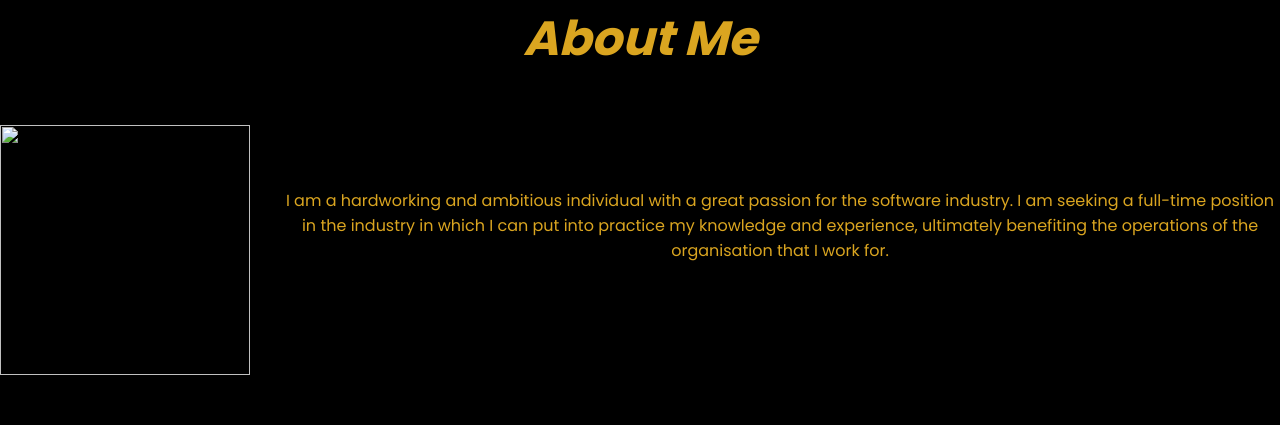
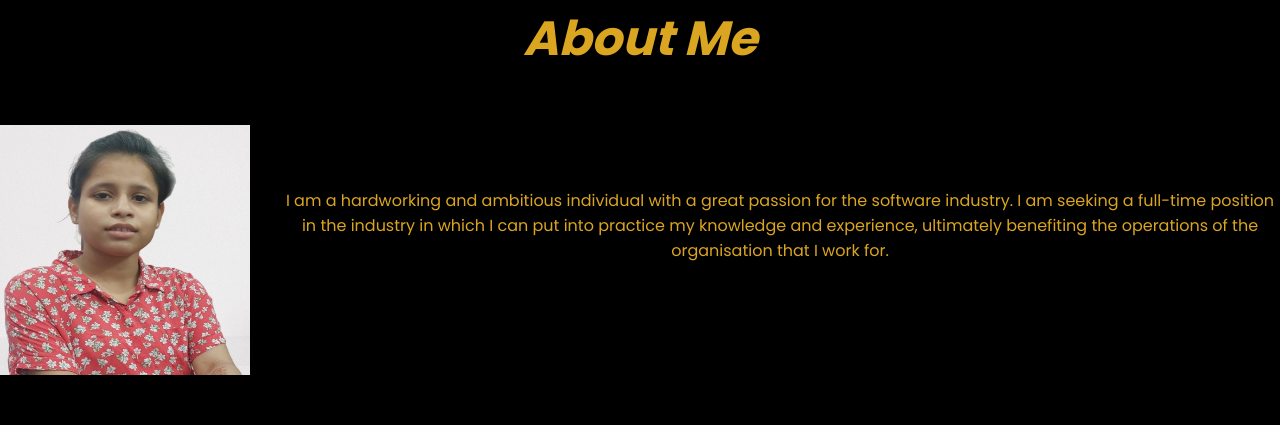
Before and after one commit to codepalak/protfolio, a plain HTML site: page index.html in a window 1280 px wide. Shown: the part 897-1322 px from the top of the page. Drawn offline with nearby package versions, Linux system fonts and the light colour scheme; files whose address does not match are found by name.

Commit message:
Update index.html

```diff
--- a/index.html
+++ b/index.html
@@ -42,7 +42,7 @@
     <section class="about" id="about">
         <i><h2 style="text-align: center;font-size: 3em;">About Me</h2></i>
         <div class="content-about">
-            <div><img src="images\palak.png"></div>
+            <div><img src="./palak.png"></div>
             <div>
              <p>I am a hardworking and ambitious individual with a great passion for the software industry.  I am seeking a full-time position in the industry in which I can put into practice my knowledge and experience, ultimately benefiting the operations of the organisation that I work for.</p>
             </div>
```
